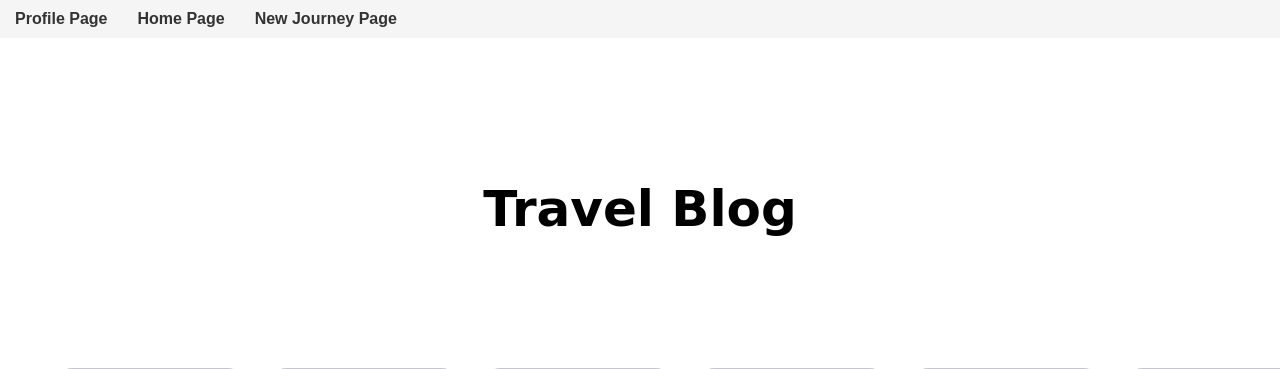
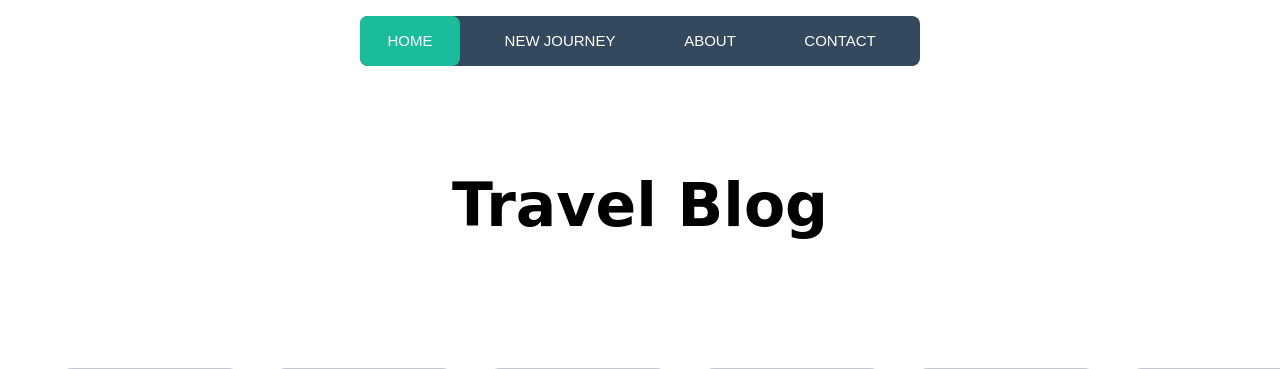
Before and after one commit to ItsRizee/vot_project, a Flask app: page / in a window 1280 px wide; the page is wider, and only the part inside the window is pictured. Shown: the top 369 px of that part. Run offline with Flask 2, Linux system fonts and the light colour scheme.

Commit message:
Finished working on home page

```diff
--- a/templates/home.html
+++ b/templates/home.html
@@ -16,10 +16,10 @@
     }
     .center-heading {
       font-family: 'Pacifico', cursive;
-      font-size: 50px;
+      font-size: 60px;
       margin-bottom: 20px;
       position: fixed;
-      top: 17%;
+      top: 15%;
       left: 50%;
       transform: translateX(-50%);
       z-index: 1;
@@ -92,49 +92,96 @@
       bottom: 10px;
     }
 
-    .menu {
-      background-color: #f5f5f5;
-      width: 100%;
-      padding: 10px;
+    nav {
+      margin: 0 auto;
       position: fixed;
-      top: 0;
-      left: 0;
-      z-index: 1;
+      top: 2%;
+      left: 50%;
+      transform: translateX(-50%);
+      width: fit-content;
+      height: 50px;
+      background-color: #34495e;
+      border-radius: 8px;
+      font-size: 0;
     }
 
-    .menu ul {
-      list-style-type: none;
-      margin: 0;
-      padding: 0;
-      display: flex;
+    nav a {
+      line-height: 50px;
+      height: 100%;
+      font-size: 15px;
+      display: inline-block;
+      position: relative;
+      z-index: 1;
+      text-decoration: none;
+      text-transform: uppercase;
+      text-align: center;
+      color: white;
+      cursor: pointer;
+    }
+    nav .animation {
+      position: absolute;
+      height: 100%;
+      top: 0;
+      z-index: 0;
+      transition: all .5s ease 0s;
+      border-radius: 8px;
+    }
+    a:nth-child(1) {
+      width: 100px;
+    }
+    a:nth-child(2) {
+      width: 200px;
+    }
+    a:nth-child(3) {
+      width: 100px;
+    }
+    a:nth-child(4) {
+      width: 160px;
+    }
+    nav .start-home, a:nth-child(1):hover~.animation {
+      width: 100px;
+      left: 0;
+      background-color: #1abc9c;
+    }
+    nav .start-new-journey, a:nth-child(2):hover~.animation {
+      width: 200px;
+      left: 100px;
+      background-color: #e74c3c;
+    }
+    nav .start-about, a:nth-child(3):hover~.animation {
+      width: 100px;
+      left: 300px;
+      background-color: #3498db;
+    }
+    nav .start-contact, a:nth-child(4):hover~.animation {
+      width: 160px;
+      left: 400px;
+      background-color: #e67e22;
     }
 
-    .menu li {
-      margin-right: 20px;
+    p {
+        position: absolute;
+        bottom: 20px;
+        width: 100%;
+        text-align: center;
+        color: #ecf0f1;
+        font-family: 'Cherry Swash',cursive;
+        font-size: 16px;
     }
 
-    .menu li a {
-      color: #333;
-      text-decoration: none;
-      font-weight: bold;
-      padding: 5px;
-      border-radius: 5px;
-      transition: background-color 0.3s ease;
-    }
-
-    .menu li a:hover {
-      background-color: #ddd;
+    span {
+        color: #2BD6B4;
     }
   </style>
 </head>
 <body>
-  <div class="menu">
-    <ul>
-      <li><a href="#">Profile Page</a></li>
-      <li><a href="#">Home Page</a></li>
-      <li><a href="#">New Journey Page</a></li>
-    </ul>
-  </div>
+    <nav>
+      <a href="#">Home</a>
+      <a href="#">New Journey</a>
+      <a href="#">About</a>
+      <a href="#">Contact</a>
+      <div class="animation start-home"></div>
+    </nav>
 
     <h1 class="center-heading">Travel Blog</h1>
 
```
Lines whose indentation alone changed are shown as unchanged.
